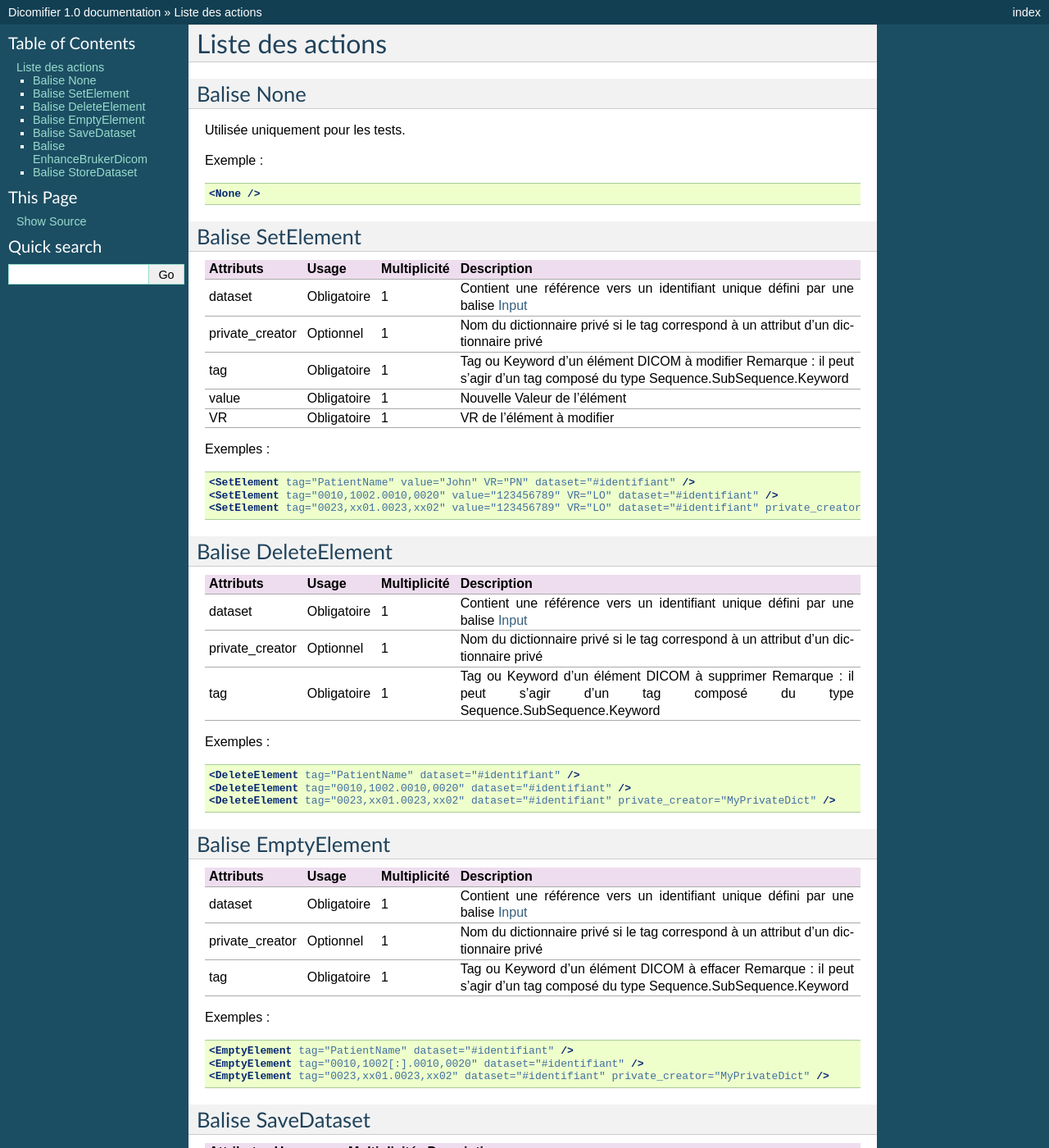
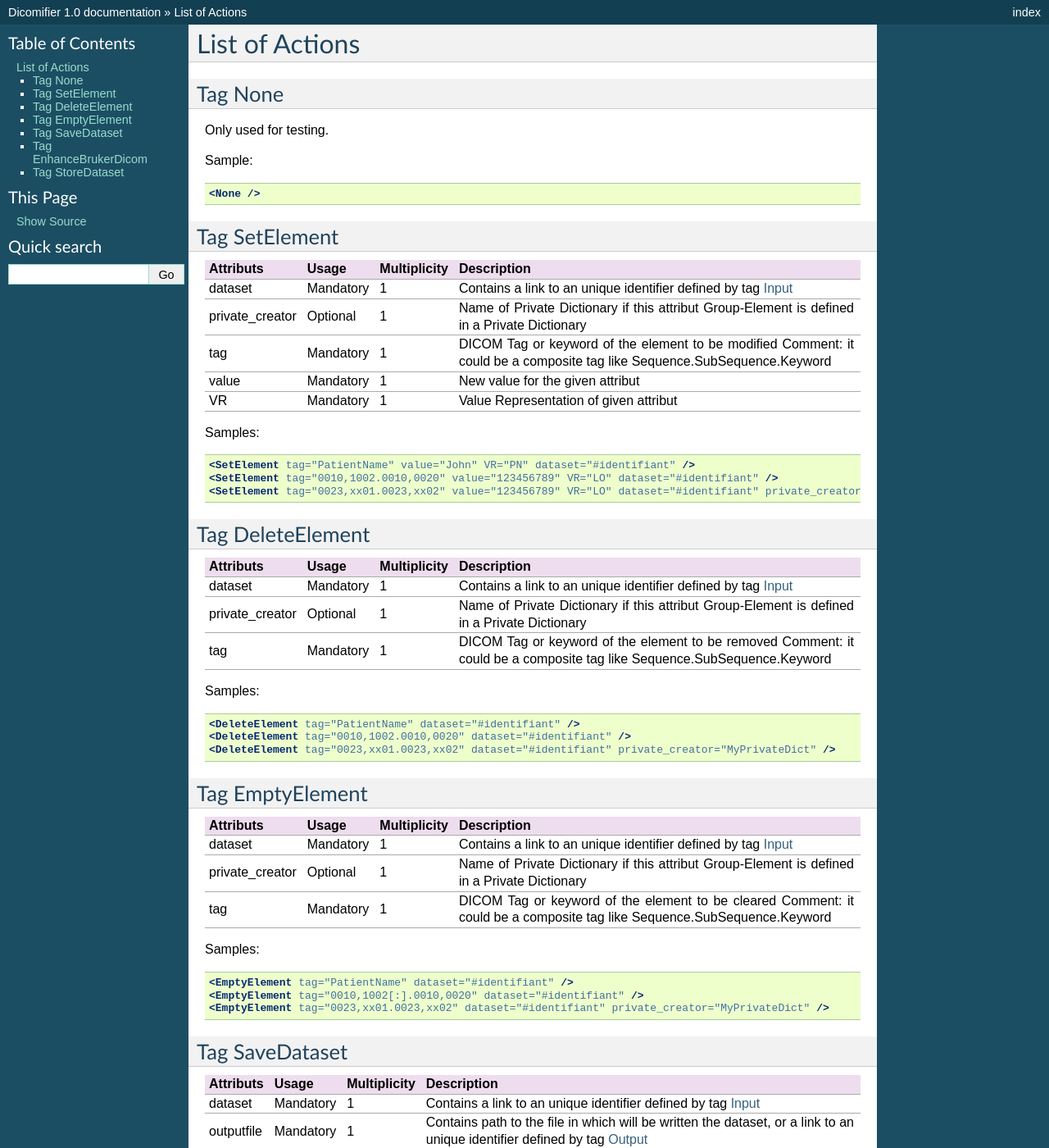
Before and after one commit to lamyj/dicomifier, a Sphinx documentation site: the page built from doc/source/documentation/actions.rst, in a window 1280 px wide and 1400 px high. Shown: the whole window at 82% size. Built offline with Sphinx 7.4.7, drawn with Linux system fonts in a browser that asks for light colours; some of the changed text lies outside the part shown.

```diff
--- a/doc/source/documentation/actions.rst
+++ b/doc/source/documentation/actions.rst
@@ -1,14 +1,14 @@
-Liste des actions
-=================
+List of Actions
+===============
 
 .. _Balise_None:
 
-Balise None
-^^^^^^^^^^^
+Tag None
+^^^^^^^^
 
-Utilisée uniquement pour les tests.
+Only used for testing.
 
-Exemple :
+Sample:
 
 .. code-block:: xml
 
@@ -16,28 +16,28 @@
 
 .. _Balise_SetElement:
 
-Balise SetElement
-^^^^^^^^^^^^^^^^^
+Tag SetElement
+^^^^^^^^^^^^^^
 
 +-----------------+---------------+--------------+--------------------------------------------------------------+
-| Attributs       | Usage         | Multiplicité | Description                                                  |
+| Attributs       | Usage         | Multiplicity | Description                                                  |
 +=================+===============+==============+==============================================================+
-| dataset         | Obligatoire   |       1      | Contient une référence vers un identifiant unique défini par |
-|                 |               |              | une balise :ref:`Input <Balise_Input>`                       |
+| dataset         | Mandatory     |       1      | Contains a link to an unique identifier defined by tag       |
+|                 |               |              | :ref:`Input <Balise_Input>`                                  |
 +-----------------+---------------+--------------+--------------------------------------------------------------+
-| private_creator | Optionnel     |       1      | Nom du dictionnaire privé si le tag correspond à un attribut |
-|                 |               |              | d'un dictionnaire privé                                      |
+| private_creator | Optional      |       1      | Name of Private Dictionary if this attribut Group-Element    |
+|                 |               |              | is defined in a Private Dictionary                           |
 +-----------------+---------------+--------------+--------------------------------------------------------------+
-| tag             | Obligatoire   |       1      | Tag ou Keyword d'un élément DICOM à modifier                 |
-|                 |               |              | Remarque : il peut s'agir d'un tag composé du type           |
+| tag             | Mandatory     |       1      | DICOM Tag or keyword of the element to be modified           |
+|                 |               |              | Comment: it could be a composite tag like                    |
 |                 |               |              | Sequence.SubSequence.Keyword                                 |
 +-----------------+---------------+--------------+--------------------------------------------------------------+
-| value           | Obligatoire   |       1      | Nouvelle Valeur de l'élément                                 |
+| value           | Mandatory     |       1      | New value for the given attribut                             |
 +-----------------+---------------+--------------+--------------------------------------------------------------+
-| VR              | Obligatoire   |       1      | VR de l'élément à modifier                                   |
+| VR              | Mandatory     |       1      | Value Representation of given attribut                       |
 +-----------------+---------------+--------------+--------------------------------------------------------------+
 
-Exemples :
+Samples:
 
 .. code-block:: xml
 
@@ -47,24 +47,24 @@
 
 .. _Balise_DeleteElement:
 
-Balise DeleteElement
-^^^^^^^^^^^^^^^^^^^^
+Tag DeleteElement
+^^^^^^^^^^^^^^^^^
 
 +-----------------+---------------+--------------+--------------------------------------------------------------+
-| Attributs       | Usage         | Multiplicité | Description                                                  |
+| Attributs       | Usage         | Multiplicity | Description                                                  |
 +=================+===============+==============+==============================================================+
-| dataset         | Obligatoire   |       1      | Contient une référence vers un identifiant unique défini par |
-|                 |               |              | une balise :ref:`Input <Balise_Input>`                       |
+| dataset         | Mandatory     |       1      | Contains a link to an unique identifier defined by tag       |
+|                 |               |              | :ref:`Input <Balise_Input>`                                  |
 +-----------------+---------------+--------------+--------------------------------------------------------------+
-| private_creator | Optionnel     |       1      | Nom du dictionnaire privé si le tag correspond à un attribut |
-|                 |               |              | d'un dictionnaire privé                                      |
+| private_creator | Optional      |       1      | Name of Private Dictionary if this attribut Group-Element    |
+|                 |               |              | is defined in a Private Dictionary                           |
 +-----------------+---------------+--------------+--------------------------------------------------------------+
-| tag             | Obligatoire   |       1      | Tag ou Keyword d'un élément DICOM à supprimer                |
-|                 |               |              | Remarque : il peut s'agir d'un tag composé du type           |
+| tag             | Mandatory     |       1      | DICOM Tag or keyword of the element to be removed            |
+|                 |               |              | Comment: it could be a composite tag like                    |
 |                 |               |              | Sequence.SubSequence.Keyword                                 |
 +-----------------+---------------+--------------+--------------------------------------------------------------+
 
-Exemples :
+Samples:
 
 .. code-block:: xml
 
@@ -74,24 +74,24 @@
 
 .. _Balise_EmptyElement:
 
-Balise EmptyElement
-^^^^^^^^^^^^^^^^^^^
+Tag EmptyElement
+^^^^^^^^^^^^^^^^
 
 +-----------------+---------------+--------------+--------------------------------------------------------------+
-| Attributs       | Usage         | Multiplicité | Description                                                  |
+| Attributs       | Usage         | Multiplicity | Description                                                  |
 +=================+===============+==============+==============================================================+
-| dataset         | Obligatoire   |       1      | Contient une référence vers un identifiant unique défini par |
-|                 |               |              | une balise :ref:`Input <Balise_Input>`                       |
+| dataset         | Mandatory     |       1      | Contains a link to an unique identifier defined by tag       |
+|                 |               |              | :ref:`Input <Balise_Input>`                                  |
 +-----------------+---------------+--------------+--------------------------------------------------------------+
-| private_creator | Optionnel     |       1      | Nom du dictionnaire privé si le tag correspond à un attribut |
-|                 |               |              | d'un dictionnaire privé                                      |
+| private_creator | Optional      |       1      | Name of Private Dictionary if this attribut Group-Element    |
+|                 |               |              | is defined in a Private Dictionary                           |
 +-----------------+---------------+--------------+--------------------------------------------------------------+
-| tag             | Obligatoire   |       1      | Tag ou Keyword d'un élément DICOM à effacer                  |
-|                 |               |              | Remarque : il peut s'agir d'un tag composé du type           |
+| tag             | Mandatory     |       1      | DICOM Tag or keyword of the element to be cleared            |
+|                 |               |              | Comment: it could be a composite tag like                    |
 |                 |               |              | Sequence.SubSequence.Keyword                                 |
 +-----------------+---------------+--------------+--------------------------------------------------------------+
 
-Exemples :
+Samples:
 
 .. code-block:: xml
 
@@ -101,21 +101,21 @@
 
 .. _Balise_SaveDataset:
 
-Balise SaveDataset
-^^^^^^^^^^^^^^^^^^
+Tag SaveDataset
+^^^^^^^^^^^^^^^
 
 +---------------+---------------+--------------+--------------------------------------------------------------+
-| Attributs     | Usage         | Multiplicité | Description                                                  |
+| Attributs     | Usage         | Multiplicity | Description                                                  |
 +===============+===============+==============+==============================================================+
-| dataset       | Obligatoire   |       1      | Contient une référence vers un identifiant unique défini par |
-|               |               |              | une balise :ref:`Input <Balise_Input>`                       |
+| dataset       | Mandatory     |       1      | Contains a link to an unique identifier defined by tag       |
+|               |               |              | :ref:`Input <Balise_Input>`                                  |
 +---------------+---------------+--------------+--------------------------------------------------------------+
-| outputfile    | Obligatoire   |       1      | Contient le chemin du fichier dans lequel sera écrit le      |
-|               |               |              | dataset, ou une référence vers un identifiant unique défini  |
-|               |               |              | par une balise :ref:`Output <Balise_Output>`                 |
+| outputfile    | Mandatory     |       1      | Contains path to the file in which will be written the       |
+|               |               |              | dataset, or a link to an unique identifier defined by tag    |
+|               |               |              | :ref:`Output <Balise_Output>`                                |
 +---------------+---------------+--------------+--------------------------------------------------------------+
 
-Exemple :
+Sample:
 
 .. code-block:: xml
 
@@ -123,21 +123,21 @@
 
 .. _Balise_EnhanceBrukerDicom:
 
-Balise EnhanceBrukerDicom
-^^^^^^^^^^^^^^^^^^^^^^^^^
+Tag EnhanceBrukerDicom
+^^^^^^^^^^^^^^^^^^^^^^
 
 +---------------+---------------+--------------+---------------------------------------------------------------+
-| Attributs     | Usage         | Multiplicité | Description                                                   |
+| Attributs     | Usage         | Multiplicity | Description                                                   |
 +===============+===============+==============+===============================================================+
-| dataset       | Obligatoire   |       1      | Contient une référence vers un identifiant unique défini par  |
-|               |               |              | une balise :ref:`Input <Balise_Input>`                        |
+| dataset       | Mandatory     |       1      | Contains a link to an unique identifier defined by tag        |
+|               |               |              | :ref:`Input <Balise_Input>`                                   |
 +---------------+---------------+--------------+---------------------------------------------------------------+
-| brukerdir     | Obligatoire   |       1      | Contient le chemin du répertoire dans lequel se trouvent      |
-|               |               |              | tous les fichiers Bruker ou une référence vers un identifiant |
-|               |               |              | unique défini par une balise :ref:`Input <Balise_Input>`      |
+| brukerdir     | Mandatory     |       1      | Contains path to directory in which are the Bruker data files |
+|               |               |              | or a link to an unique identifier defined by tag              |
+|               |               |              | :ref:`Input <Balise_Input>`                                   |
 +---------------+---------------+--------------+---------------------------------------------------------------+
 
-Exemple :
+Sample:
 
 .. code-block:: xml
 
@@ -145,25 +145,25 @@
 
 .. _Balise_StoreDataset:
 
-Balise StoreDataset
-^^^^^^^^^^^^^^^^^^^
+Tag StoreDataset
+^^^^^^^^^^^^^^^^
 
 +---------------+---------------+--------------+--------------------------------------------------------------+
-| Attributs     | Usage         | Multiplicité | Description                                                  |
+| Attributs     | Usage         | Multiplicity | Description                                                  |
 +===============+===============+==============+==============================================================+
-| dataset       | Obligatoire   |       1      | Contient une référence vers un identifiant unique défini par |
-|               |               |              | une balise :ref:`Input <Balise_Input>`                       |
+| dataset       | Mandatory     |       1      | Contains a link to an unique identifier defined by tag       |
+|               |               |              | :ref:`Input <Balise_Input>`                                  |
 +---------------+---------------+--------------+--------------------------------------------------------------+
-| address       | Obligatoire   |       1      | Contient l'adresse ip du scp à appeler                       |
+| address       | Mandatory     |       1      | Contains IP address of the called SCP                        |
 +---------------+---------------+--------------+--------------------------------------------------------------+
-| port          | Obligatoire   |       1      | Contient le port de connexion avec le scp                    |
+| port          | Mandatory     |       1      | Contains port number for connexion with the called SCP       |
 +---------------+---------------+--------------+--------------------------------------------------------------+
-| aelocal       | Obligatoire   |       1      | Contient l'AE title de la machine appelante                  |
+| aelocal       | Mandatory     |       1      | Contains calling AE Title                                    |
 +---------------+---------------+--------------+--------------------------------------------------------------+
-| aeremote      | Obligatoire   |       1      | Contient l'AE title de la machine appelée                    |
+| aeremote      | Mandatory     |       1      | Contains called AE Title                                     |
 +---------------+---------------+--------------+--------------------------------------------------------------+
 
-Exemple :
+Sample:
 
 .. code-block:: xml
 
```
Also changed, not shown: doc/source/documentation/condition.rst (+39 -39 lines), 14 other files.
